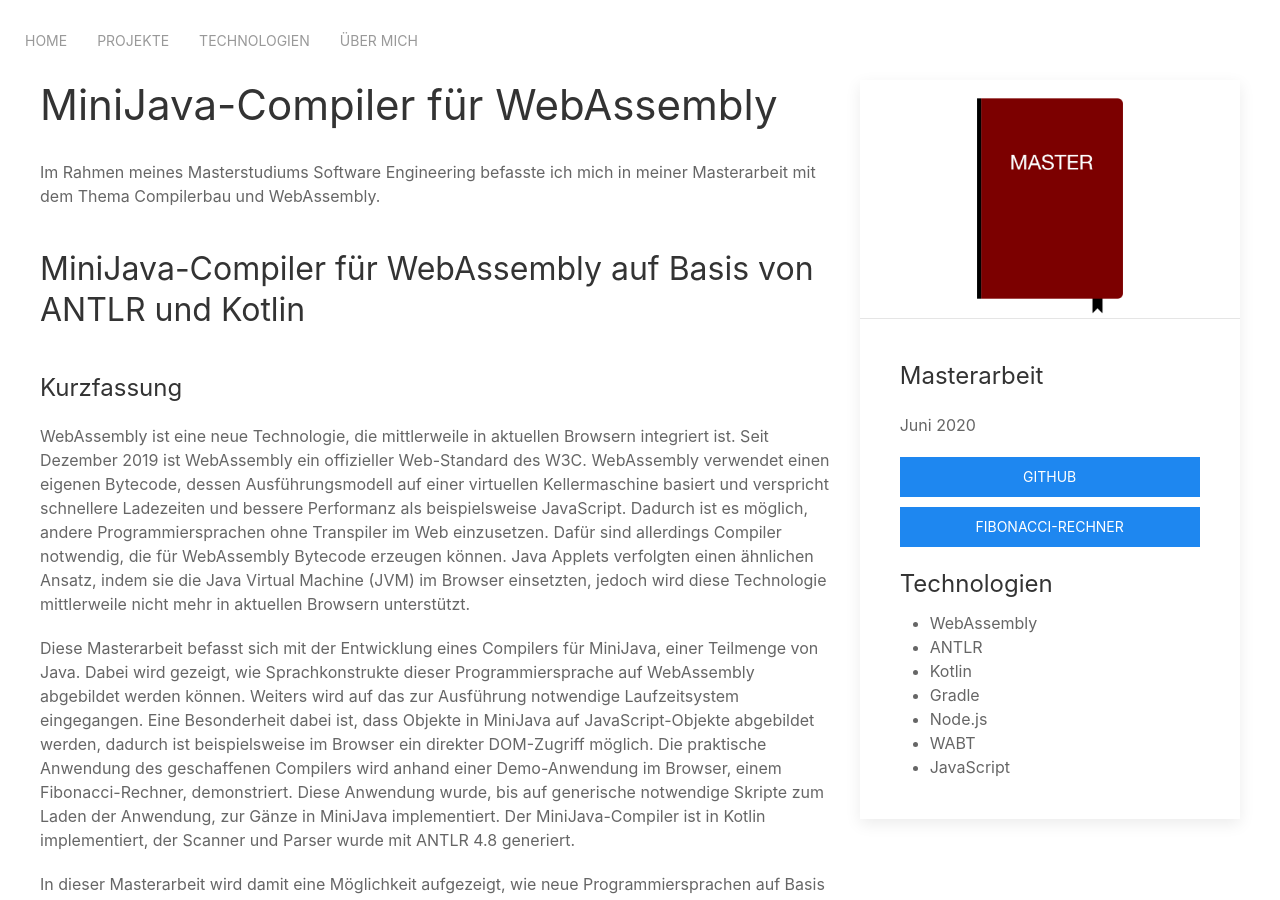
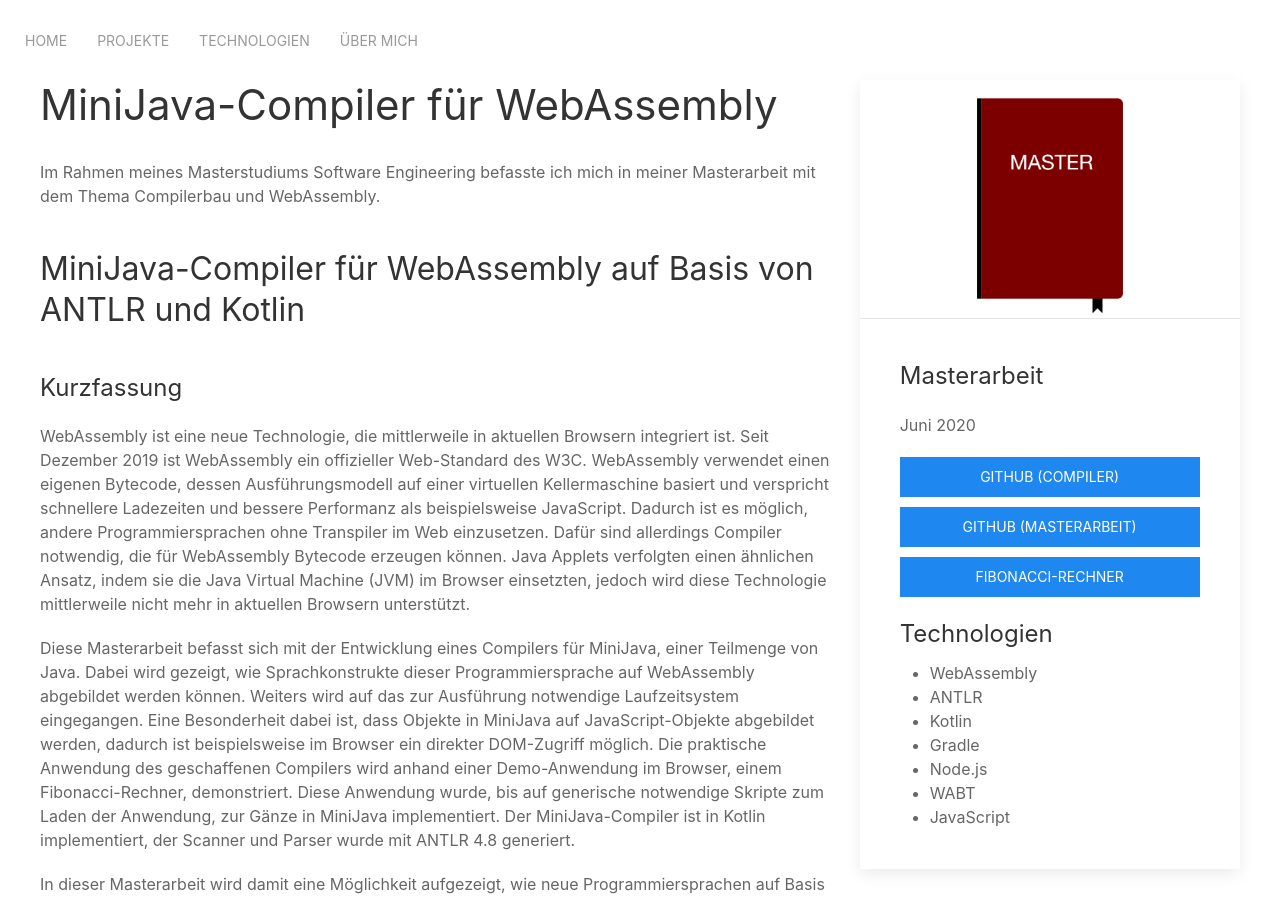
Before and after one commit to stefanschoeberl/stefanschoeberl.github.io, a Jekyll site: the page built from _projects/masters-thesis.md, in a window 1280 px wide and 900 px high. Built offline with Jekyll 4.4.1, drawn with Linux system fonts in a browser that asks for light colours.

Commit message:
Add GitHub URLs to masters thesis

```diff
--- a/_projects/masters-thesis.md
+++ b/_projects/masters-thesis.md
@@ -3,8 +3,10 @@ title: MiniJava-Compiler für WebAssembly
 subtitle: Masterarbeit
 date: 2020-06-30
 links:
-  - name: GitHub
+  - name: GitHub (Compiler)
     url: https://github.com/stefanschoeberl/MiniJava-Compiler
+  - name: GitHub (Masterarbeit)
+    url: https://github.com/stefanschoeberl/masters-thesis
   - name: Fibonacci-Rechner
     url: https://fibminijava.ssch.dev
 technologies: [WebAssembly, ANTLR, Kotlin, Gradle, Node.js, WABT, JavaScript]
```
